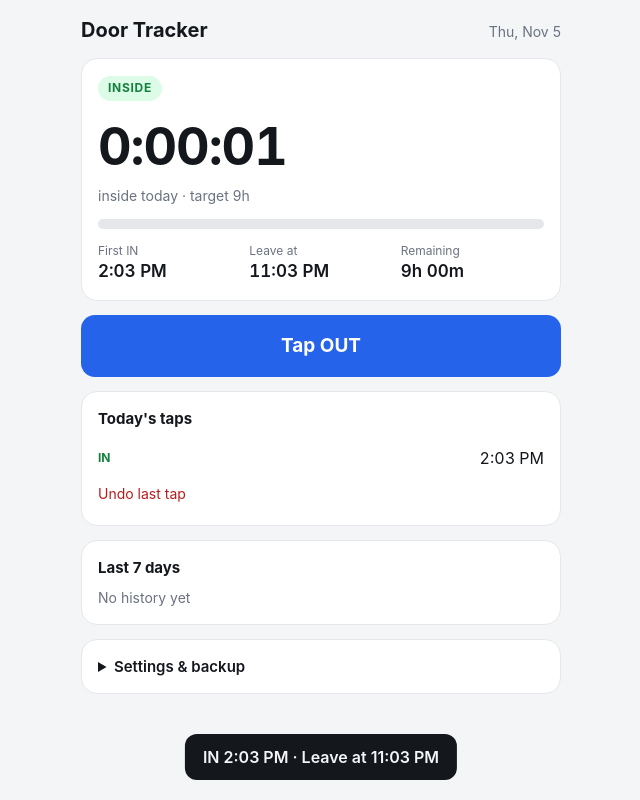
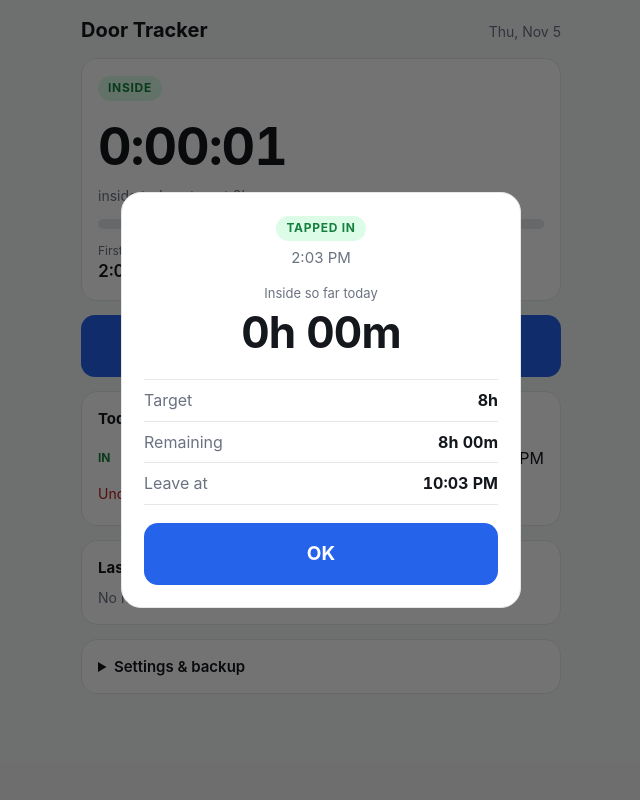
Before and after one commit to Subash260397/door-tracker, a plain HTML site: page index.html in a window 1280 px wide. Both pictures are taken after a click on the button "Tap IN". Shown: the whole page, without its empty margins (319-959 px from the left). Drawn offline with Linux system fonts and the light colour scheme.

Commit message:
Add files via upload

```diff
--- a/index.html
+++ b/index.html
@@ -59,6 +59,17 @@ code{display:block;word-break:break-all;background:var(--bg);border:1px solid va
   background:var(--text);color:var(--bg);padding:12px 18px;border-radius:12px;font-weight:600;max-width:calc(100% - 32px);
   transition:transform .25s;text-align:center;z-index:9}
 #toast.show{transform:translateX(-50%) translateY(0)}
+#result{position:fixed;inset:0;background:rgba(0,0,0,.55);display:flex;align-items:center;justify-content:center;padding:16px;z-index:10}
+#result[hidden]{display:none}
+.sheet{background:var(--card);border:1px solid var(--line);border-radius:20px;padding:22px;width:100%;max-width:400px;text-align:center}
+.sheet .pill{margin-bottom:6px}
+.sheet .when{color:var(--muted);font-size:15px}
+.sheet .label{color:var(--muted);font-size:13px;margin-top:16px}
+.sheet .huge{font-size:44px;font-weight:700;font-variant-numeric:tabular-nums;letter-spacing:-.02em}
+.sheet .rows{margin:16px 0 18px;border-top:1px solid var(--line)}
+.sheet .rows div{display:flex;justify-content:space-between;padding:9px 0;border-bottom:1px solid var(--line);font-variant-numeric:tabular-nums}
+.sheet .rows span:first-child{color:var(--muted)}
+.sheet .rows b.done{color:var(--in)}
 </style>
 </head>
 <body>
@@ -68,7 +79,7 @@ code{display:block;word-break:break-all;background:var(--bg);border:1px solid va
   <section class="card">
     <span class="pill out" id="pill">OUTSIDE</span>
     <div class="timer" id="timer">0:00:00</div>
-    <div class="sub" id="target">inside today · target 9h</div>
+    <div class="sub" id="target">inside today · target 8h</div>
     <div class="progress"><div id="bar"></div></div>
     <div class="stats">
       <div class="stat"><div class="k">First IN</div><div class="v" id="first">—</div></div>
@@ -108,6 +119,16 @@ code{display:block;word-break:break-all;background:var(--bg);border:1px solid va
   </section>
 </main>
 <div id="toast"></div>
+<div id="result" hidden>
+  <div class="sheet" role="dialog" aria-modal="true">
+    <span class="pill" id="rPill"></span>
+    <div class="when" id="rWhen"></div>
+    <div class="label" id="rLabel"></div>
+    <div class="huge" id="rHuge"></div>
+    <div class="rows" id="rRows"></div>
+    <button class="big" id="rClose">OK</button>
+  </div>
+</div>
 
 <script>
 (function () {
@@ -118,9 +139,13 @@ code{display:block;word-break:break-all;background:var(--bg);border:1px solid va
   function load() {
     try {
       var d = JSON.parse(localStorage.getItem(KEY));
-      if (d && typeof d.days === "object") { if (!d.target) d.target = 9; return d; }
+      if (d && typeof d.days === "object") {
+        if (!d.v2) { d.target = 8; d.v2 = true; }   // one-time switch of the old 9h default to 8h
+        if (!d.target) d.target = 8;
+        return d;
+      }
     } catch (e) {}
-    return { target: 9, days: {} };
+    return { target: 8, v2: true, days: {} };
   }
   var data = load();
 
@@ -176,14 +201,41 @@ code{display:block;word-break:break-all;background:var(--bg);border:1px solid va
     save();
     var s = summarize(ev, now, true);
     if (navigator.vibrate) navigator.vibrate(type === "IN" ? 60 : [40, 60, 40]);
+    render();
     if (type === "IN") {
-      toast(s.remaining > 0 ? "IN " + fmtTime(now) + " · Leave at " + fmtTime(s.leaveAt)
-                            : "IN " + fmtTime(now) + " · Target already done ✅");
+      showResult("IN", now, "Inside so far today", fmtDur(s.total), [
+        ["Target", data.target + "h"],
+        ["Remaining", s.remaining > 0 ? fmtDur(s.remaining) : "0h 00m"],
+        ["Leave at", s.remaining > 0 ? fmtTime(s.leaveAt) : "Target done ✅", s.remaining <= 0]
+      ]);
     } else {
-      toast("OUT " + fmtTime(now) + " · Inside today " + fmtDur(s.total));
+      var inTime = new Date(last.t);
+      var done = s.remaining <= 0;
+      showResult("OUT", now, "Total inside today", fmtDur(s.total), [
+        ["This visit", fmtTime(inTime) + " → " + fmtTime(now)],
+        ["This visit time", fmtDur(now - inTime)],
+        ["Target", data.target + "h"],
+        [done ? "Status" : "Remaining", done ? "Target done ✅" : fmtDur(s.remaining), done]
+      ]);
     }
-    render();
   }
+
+  function showResult(type, when, label, huge, rows) {
+    $("rPill").textContent = type === "IN" ? "TAPPED IN" : "TAPPED OUT";
+    $("rPill").className = "pill " + (type === "IN" ? "in" : "out");
+    $("rWhen").textContent = fmtTime(when);
+    $("rLabel").textContent = label;
+    $("rHuge").textContent = huge;
+    var box = $("rRows"); box.innerHTML = "";
+    rows.forEach(function (r) {
+      var div = document.createElement("div");
+      var a = document.createElement("span"); a.textContent = r[0];
+      var b = document.createElement("b"); b.textContent = r[1]; if (r[2]) b.className = "done";
+      div.appendChild(a); div.appendChild(b); box.appendChild(div);
+    });
+    $("result").hidden = false;
+  }
+  $("rClose").onclick = function () { $("result").hidden = true; };
 
   var toastTimer;
   function toast(msg) {
@@ -262,7 +314,7 @@ code{display:block;word-break:break-all;background:var(--bg);border:1px solid va
         var d = JSON.parse(r.result);
         if (!d || typeof d.days !== "object") throw 0;
         if (!confirm("Replace current data with this backup?")) return;
-        data = { target: d.target || 9, days: d.days }; save(); render();
+        data = { target: d.target || 8, v2: true, days: d.days }; save(); render();
         $("targetIn").value = data.target; toast("Backup restored");
       } catch (e) { toast("Not a valid backup file"); }
     };
```
